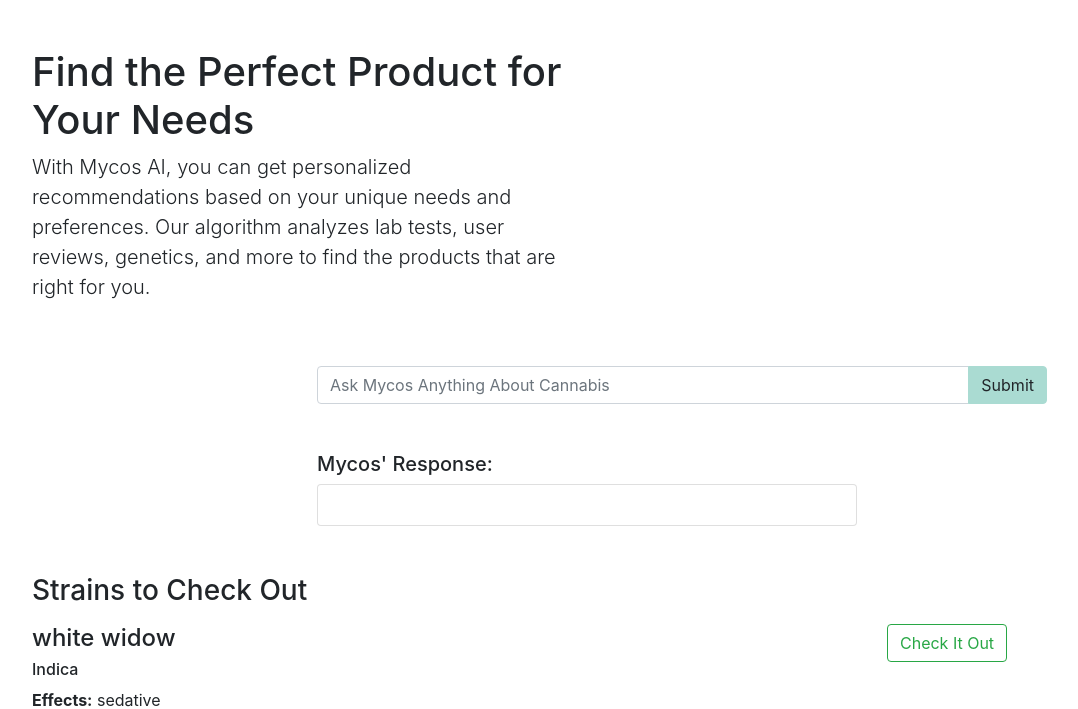
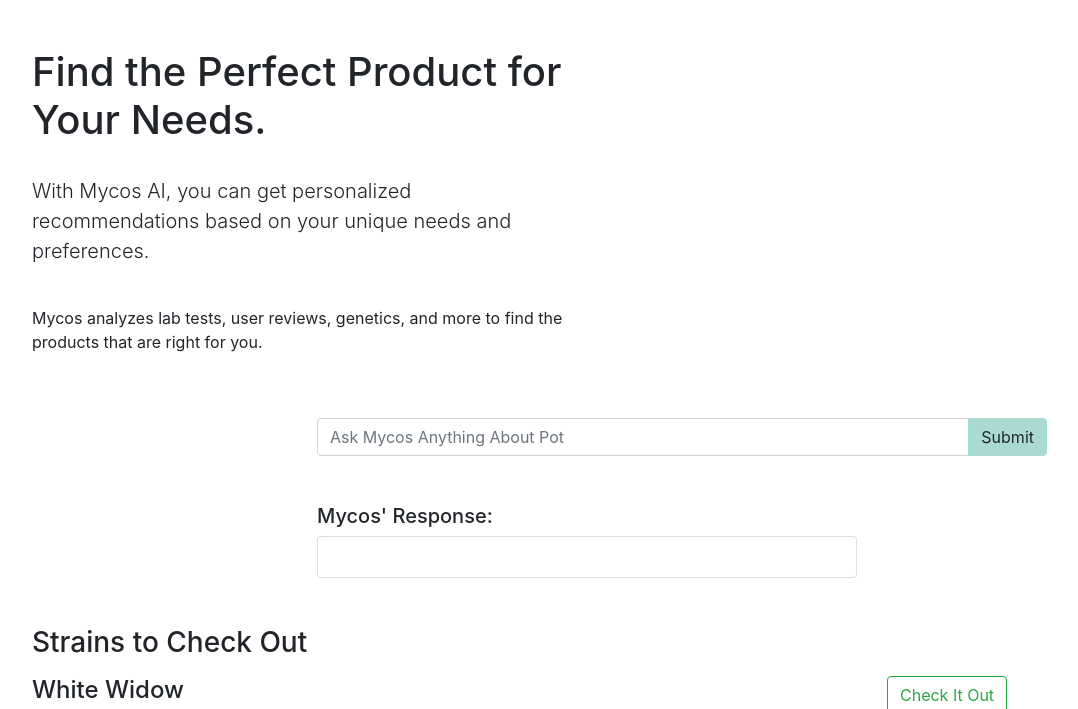
Before and after one commit to JustinM420/test-web-app, a Flask app: page / in a window 1280 px wide. Shown: the part 56-765 px from the top of the page, without its empty margins (53-1131 px from the left). Run offline with Flask 2, Linux system fonts and the light colour scheme; some libraries are stand-ins or nearby versions.

Commit message:
styling updates paragraph breaks

```diff
--- a/app.py
+++ b/app.py
@@ -5,7 +5,7 @@
 STRAINS = [
   {
     'id':1,
-    'title': 'white widow',
+    'title': 'White Widow',
     'type': 'Indica',
     'effects': 'sedative'
   },
--- a/templates/home.html
+++ b/templates/home.html
@@ -36,15 +36,18 @@
 	<div class="container mt-5">
 		<div class="row">
 			<div class="col-md-6">
-				<h1>Find the Perfect Product for Your Needs</h1>
-				<p class="lead">With Mycos AI, you can get personalized recommendations based on your unique needs and preferences. Our algorithm analyzes lab tests, user reviews, genetics, and more to find the products that are right for you.</p>
+				<h1>Find the Perfect Product for Your Needs.</h1>
+      </br>
+				<p class="lead">With Mycos AI, you can get personalized recommendations based on your unique needs and preferences. </p>
+      </br>
+        <p>Mycos analyzes lab tests, user reviews, genetics, and more to find the products that are right for you.</p>
 			</div>
 
 	<div class="container mt-5">
 		<div class="row justify-content-center">
 			<div class="col-md-8 offset-md-2">
 				<div class="input-group">
-					<input type="text" class="form-control" placeholder="Ask Mycos Anything About Cannabis" id="ai-input">
+					<input type="text" class="form-control" placeholder="Ask Mycos Anything About Pot" id="ai-input">
 					<div class="input-group-append">
 						<button class="btn btn-warning" type="button" id="submit-btn" style="background-color: #aadbd2; border-color: #aadbd2;">Submit</button>
 					</div>
```
